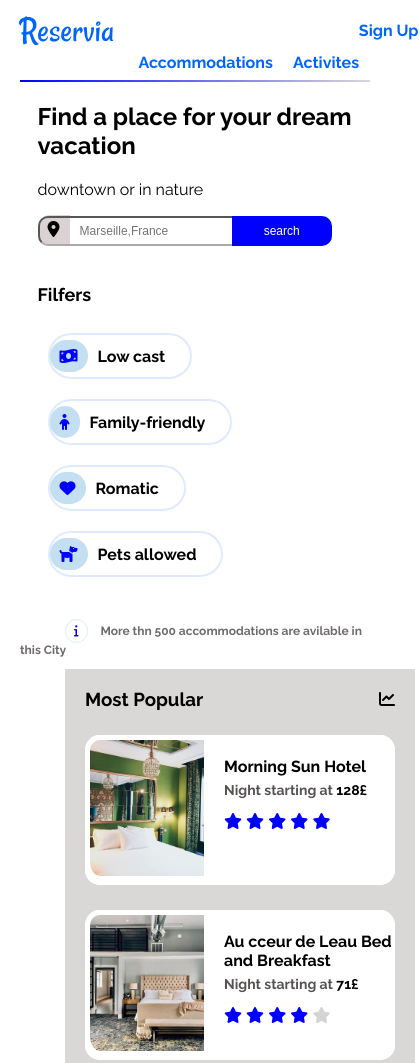
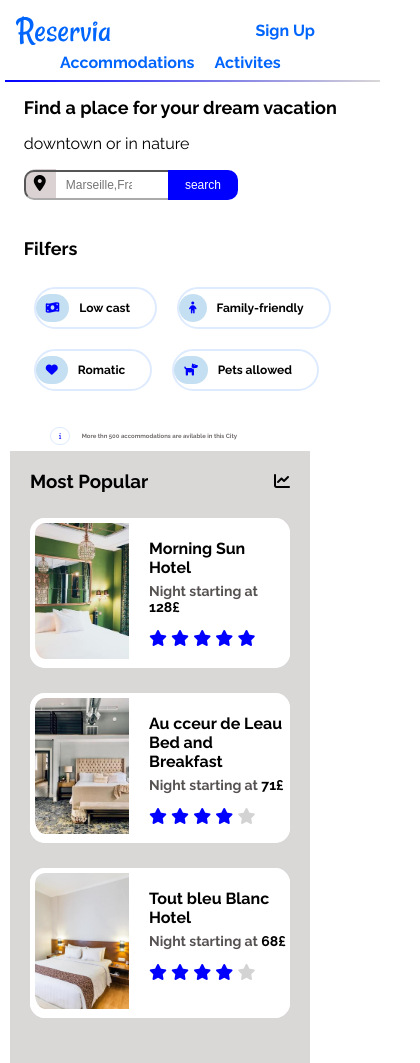
Before and after one commit to geden21/my-frist-project, a plain HTML site: page index.html in a window 390 px wide. Shown: the top 1063 px of the page, 420 px wide, since content can reach past the window. Drawn offline with Linux system fonts and the light colour scheme.

Commit message:
last changes

```diff
--- a/css/style.css
+++ b/css/style.css
@@ -435,20 +435,23 @@ h4{
         display: none;
     }
 }
-@media screen and (max-width: 480px) {
+@media screen and (max-width: 580px) {
     body{
-        margin-left: 20px;
-        margin-right: 20px;
+        margin-left: 5px;
+        margin-right: 10px;
+    }
+    #mheader{
+        margin-left: 10px;
     }
     .hide{
         display: none;
     }
-    .header1 .nav{
-     margin-left: 100px;
-}
+
     .activitie{
             display:inline-block;
+            width: 300px;
             height: 100%;
+            margin-left: 5px;
     }
     .row{
         display: inline-block;
@@ -457,15 +460,16 @@ h4{
     width: 100%;
 }
 .infom p{
-    font-size: 12px;
+    font-size: 6px;
 }
 .link a{
  display: block;
 }
 
 .header1{
-    width: 400px;
-    margin-left: -0.1rem;
+    width: 300px;
+    margin-right: 40px;
+
 }
 
 
@@ -480,23 +484,27 @@ h4{
 .main{
     display: inline-block;
     grid-area: main;
-     border-radius: 0;
-
-     width: 400px;
+    width:340px;
     height: 100%;
     background-color: white;
     margin-left: -45px;
+
 }
 .side{
     grid-area: side;
      border-radius: 0;
      padding-left: 20px;
      padding-right: 20px;
-     width: 350px;
+     width: 300px;
 }
 .activitie img{
     width: 100%;
     height:100px;
+}
+.footer{
+    display: block;
+    width: 320px;
+    margin-left: 5px;
 }
 .act2{
 
@@ -528,4 +536,22 @@ hr{
     border: none;
     background:linear-gradient(to left,rgb(218, 215, 215), blue);
 }
+input[type="text"] {
+    width:150px;
+   }
+   input[type="submit"] {
+    width: 70px;
 }
+
+.link a{
+
+   border-radius: 70px;
+   font-size: 12px;
+}
+h2{
+    font-size: 18px;
+}
+section{
+    margin-left: 5px;
+
+}
--- a/index.html
+++ b/index.html
@@ -14,7 +14,7 @@
 
     <body>
       <header>
-      <div class="header1">
+      <div class="header1" id="mheader" >
                 <img src="images/logo/Reservia.svg" alt="logo" title="reservia">
                   <ul class="nav">
                     <li class="hide"><a href="#">Accommodations</a></li>
```
